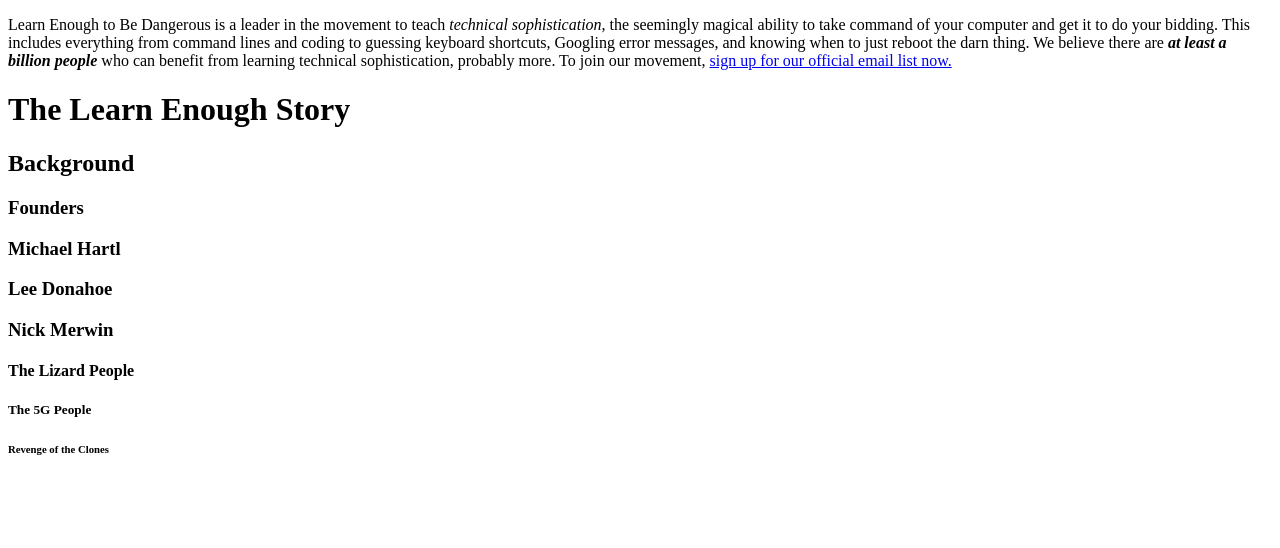
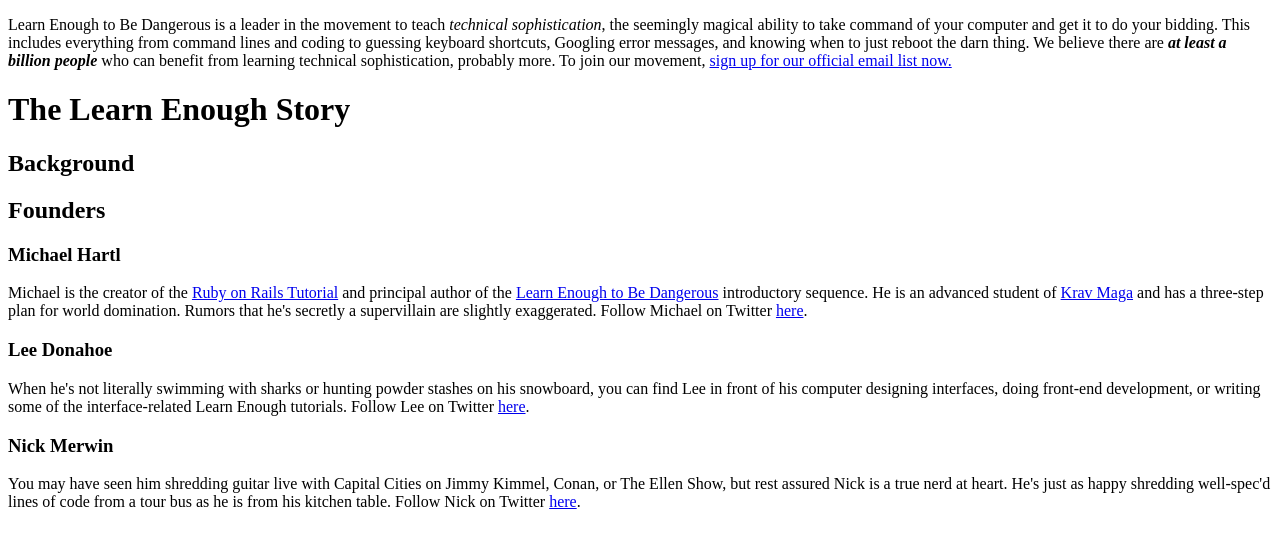
Before and after one commit to agmorgan14/Sample-Web, a plain HTML site: page index.html in a window 1280 px wide. Drawn offline with Linux system fonts and the light colour scheme.

Commit message:
Add Links to Founders Twitter

```diff
--- a/index.html
+++ b/index.html
@@ -18,12 +18,37 @@
 
     <h1>The Learn Enough Story </h1>
     <h2>Background </h2>
-    <h3>Founders</h3>
+    <h2>Founders</h2>
     <h3>Michael Hartl</h3>
+      <p>
+     Michael is the creator of the <a href="https://www.railstutorial.org/">
+     Ruby on Rails Tutorial</a> and principal author of the
+     <a href="https://www.learnenough.com/">Learn Enough to Be Dangerous</a>
+     introductory sequence. He is an advanced student of
+     <a href="https://www.kravmaga.com/">Krav Maga</a> and has a three-step
+     plan for world domination. Rumors that he's secretly a supervillain
+     are slightly exaggerated. Follow Michael on Twitter
+      <a href="https://twitter.com/mhartl" target="_blank">here</a>.
+      </p>
+
     <h3>Lee Donahoe</h3>
+      <p>
+      When he's not literally swimming with sharks or hunting powder stashes
+      on his snowboard, you can find Lee in front of his computer designing
+      interfaces, doing front-end development, or writing some of the
+      interface-related Learn Enough tutorials. Follow Lee on Twitter
+      <a href="https://twitter.com/leedonahoe" target="_blank">here</a>.
+
+      </p>
+
     <h3>Nick Merwin</h3>
-    <h4> The Lizard People</h4>
-    <h5>The 5G People</h5>
-    <h6>Revenge of the Clones</h6>
+      <p>
+    You may have seen him shredding guitar live with Capital Cities on Jimmy
+    Kimmel, Conan, or The Ellen Show, but rest assured Nick is a true nerd
+    at heart. He's just as happy shredding well-spec'd lines of code from a
+    tour bus as he is from his kitchen table. Follow Nick on Twitter
+      <a href="https://twitter.com/nickmerwin" target="_blank">here</a>.
+
+      </p>
   </body>
 </html>
```
